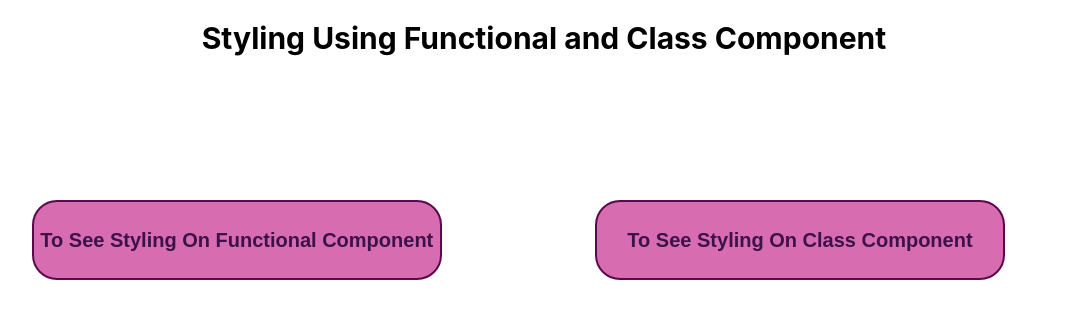
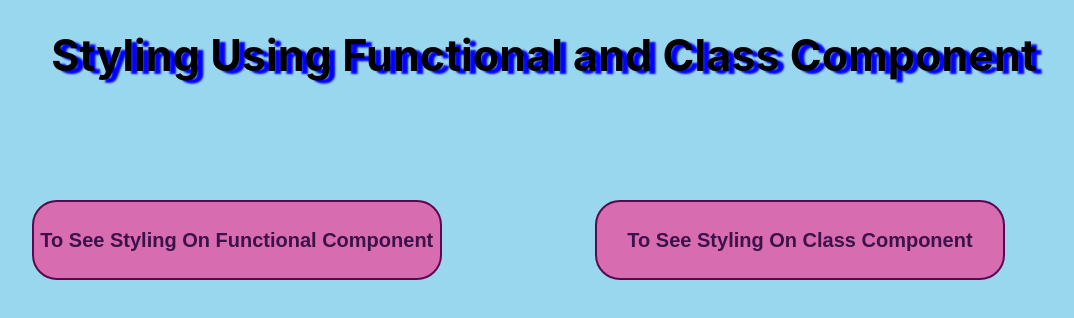
Before and after one commit to rani10245kumari/React_handson1, a React (Create React App) app: page / in a window 1280 px wide. Shown: the top 318 px of the page, without its empty margins (96-1170 px from the left). Built offline with nearby package versions, Linux system fonts and the light colour scheme.

Commit message:
Update App.css

```diff
--- a/src/App.css
+++ b/src/App.css
@@ -1,3 +1,8 @@
-/* body {
-    background-image: linear-gradient(#00b3b3, #cc0066, #ac3973);
-} */
+body {
+     background-color: rgb(152, 215, 238);
+ }
+
+ .main {
+     font-size: 2.7em;
+     text-shadow: 6px 3px 2px blue;
+ }
```
